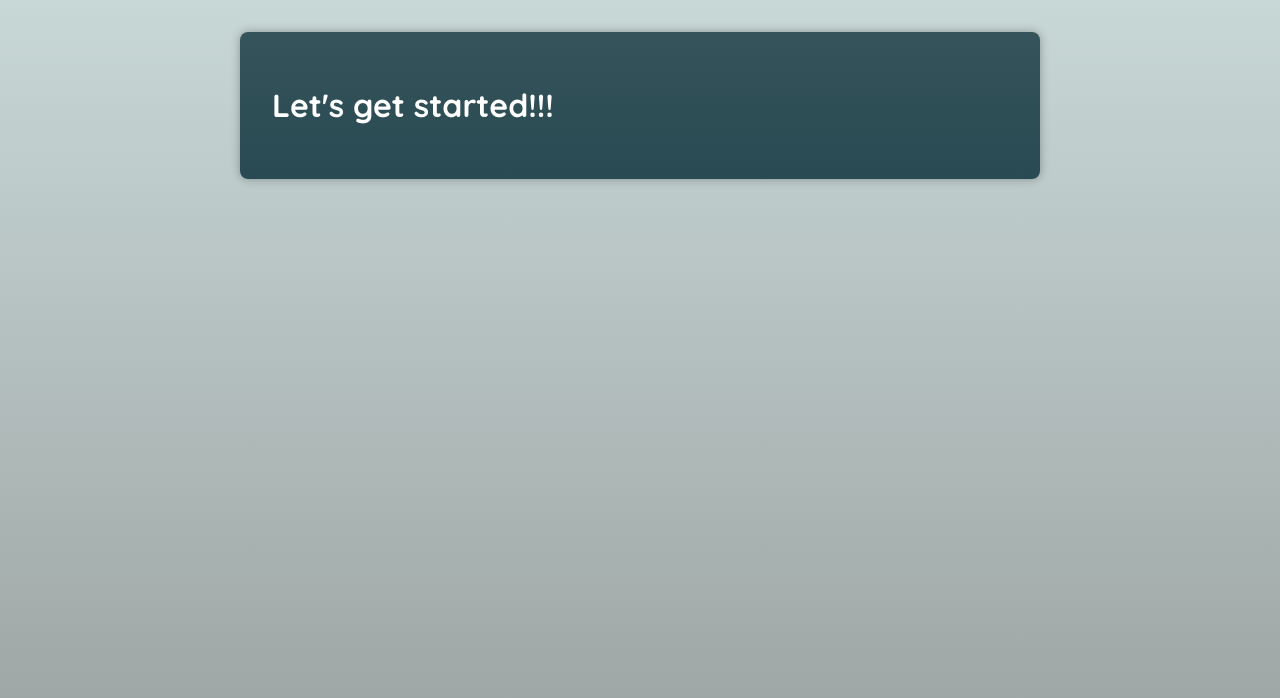
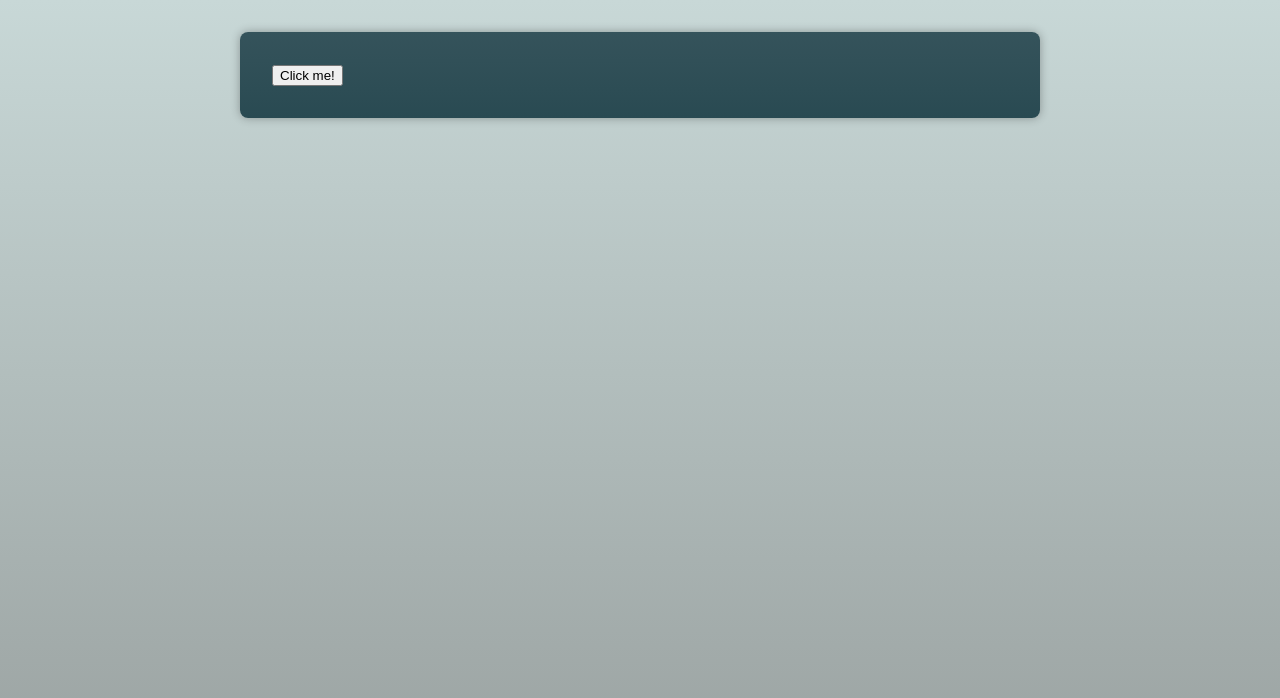
Before and after one commit to kszys90/typescript-practice, a React (Vite) app: page / in a window 1280 px wide. Shown: the top 698 px of the page. Built offline with nearby package versions, Linux system fonts and the light colour scheme; a web font is replaced by a local one.

Commit message:
Polymorphic Container component created

```diff
--- a/src/App.tsx
+++ b/src/App.tsx
@@ -1,5 +1,12 @@
+import Button from "./components/Button";
+import Container from "./components/Container";
+
 function App() {
-  return <h1>Let's get started!!!</h1>;
+  return (
+    <main>
+      <Container as={'div'}><Container as={Button}>Click me!</Container></Container>
+    </main>
+  )
 }
 
 export default App;
--- /dev/null
+++ b/src/components/Container.tsx
@@ -0,0 +1,15 @@
+import { type ElementType, type ReactNode, type ComponentPropsWithoutRef } from 'react'
+
+type ContainerProps<T extends ElementType> = {
+    as?: T
+    children: ReactNode
+} & ComponentPropsWithoutRef<T>
+
+export default function Container<C extends ElementType>({ as, children, ...props }: ContainerProps<C>) {
+    const Component = as || 'div'
+    return (
+        <Component {...props}>
+            {children}
+        </Component>
+    )
+}
```
